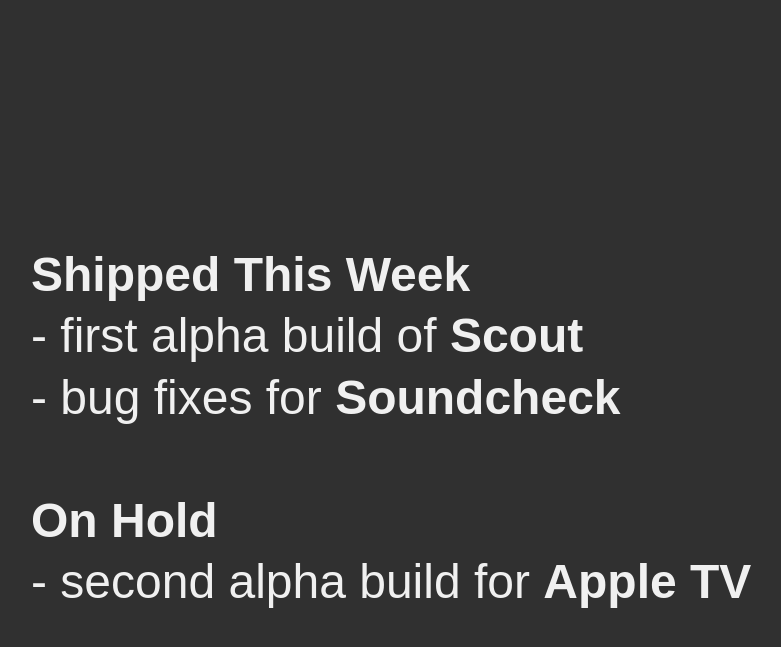
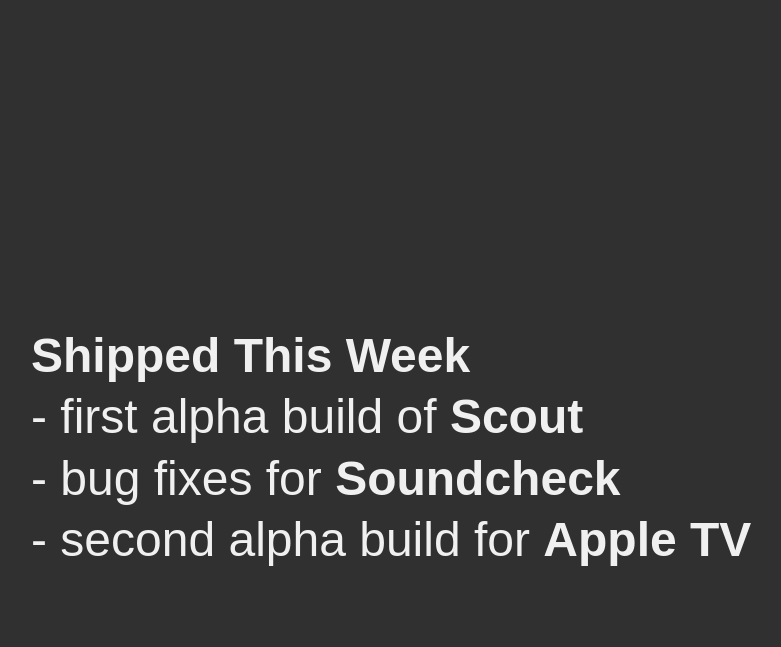
Before and after one commit to TicketmasterMobileStudio/ticketmastermobilestudio.github.io, a Jekyll site: the page images/motd.html, which Jekyll copies as it is, in a window 1280 px wide. Shown: the top 647 px of the page, without its empty margins (179-960 px from the left). Built offline with Jekyll 4.4.1, drawn with Linux system fonts in a browser that asks for light colours.

Commit message:
Updated Apple TV shipping status

```diff
--- a/images/motd.html
+++ b/images/motd.html
@@ -4,7 +4,7 @@
     <meta http-equiv="refresh" content="60">
 	<style>
 		div.container {
-    		height: 840px;
+    		height: 880px;
     		position: relative
     	}
 		div.container p {
@@ -30,8 +30,6 @@
 		<p><strong>Shipped This Week</strong>
 			<br>- first alpha build of <strong>Scout</strong>
 			<br>- bug fixes for <strong>Soundcheck</strong>
-			<br>
-			<br><strong>On Hold</strong>
 			<br>- second alpha build for <strong>Apple TV</strong>
 	</div>
 </body>
```
